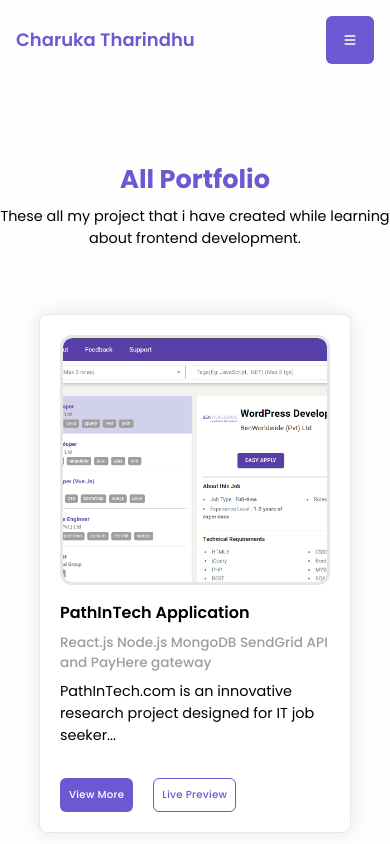
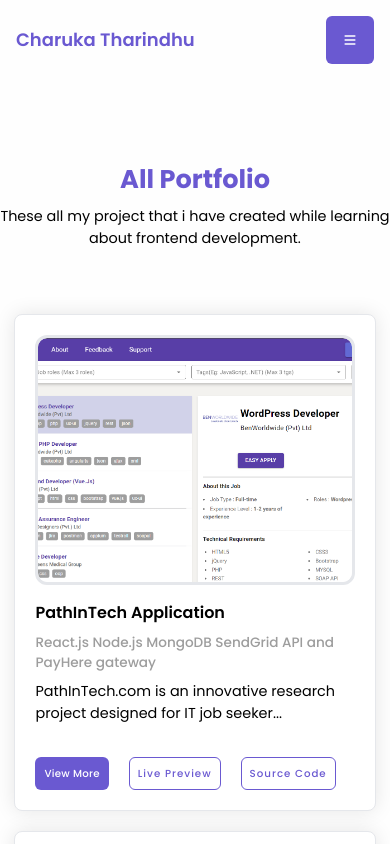
Before and after one commit to charuka97/personal-portfolio, a Next.js app: page /portfolio in a window 390 px wide. Shown: the top 844 px of the page. Built offline with nearby package versions, Linux system fonts and the light colour scheme.

Commit message:
fixed mobile view issue in portfolio

```diff
--- a/constants/data.js
+++ b/constants/data.js
@@ -252,7 +252,7 @@ export const exprienceList = [
     years: "2021 - 2022",
     work: "Fullstack Developer - Intern",
     time: "Full Time | Work From Home",
-    company: "Enuri Information System-EIS",
+    company: "Enuri Information System",
     description: "As a fullstack developer, I contributed to creation of application that called PathInTech and it is Innovative IT job platform, merging LinkedIn, Top Jobs, and Stack Overflow features.",
   },
 ];
--- a/pages/portfolio/index.jsx
+++ b/pages/portfolio/index.jsx
@@ -54,8 +54,8 @@ function PortfolioPage() {
         <SectionDescription>These all my project that i have created while learning about frontend development.</SectionDescription>
 
         {/* Portfolio Page Container */}
-        <div className="grid lg:grid-cols-3 md:grid-cols-2 grid-cols-1 lg:w-full w-[80%] lg:mx-0 mx-auto gap-10 mt-16 ">
-          {allPortfolioList.map(({ title, subtitle, img, description }, index) => (
+        <div className="grid lg:grid-cols-3 md:grid-cols-2 grid-cols-1 lg:w-full w-[92.6%] lg:mx-0 mx-auto gap-5 mt-16 ">
+          {allPortfolioList.map(({ title, subtitle, img, description,liveURl, githubURL }, index) => (
             <div
               key={index}
               className={`${
@@ -74,7 +74,7 @@ function PortfolioPage() {
                 <h4 className={`${theme === "light" ? "text-light" : "text-altLight"} font-medium xl:text-[1em] text-[0.85em]`}>{subtitle}</h4>
                 <p className="font-normal text-[0.9em]">{truncateString(description)}</p>
               </div>
-              <div className="flex items-center gap-x-5 xl:max-w-[85%] w-full mt-4">
+              <div className="flex items-center gap-x-5 xl:max-w-[80%] w-full mt-4">
                 <Button
                   href={"/portfolio"}
                   onClick={() => handleOpenModal(index)}
@@ -84,14 +84,31 @@ function PortfolioPage() {
                 >
                   View More
                 </Button>
+                {liveURl ? (
                     <Button
-                  href={"/portfolio"}
+                      href={liveURl}
                       type="outline-primary"
                       size="small"
-                  className="rounded-md text-center font-medium tracking-wide"
+                      className="rounded-md font-medium text-center"
                     >
                       Live Preview
                     </Button>
+                  ) : (
+                    ""
+                  )}
+
+                  {githubURL ? (
+                    <Button
+                      href={githubURL}
+                      type="outline-primary"
+                      size="small"
+                      className="rounded-md font-medium text-center"
+                    >
+                      Source Code
+                    </Button>
+                  ) : (
+                    ""
+                  )}
               </div>
             </div>
           ))}
--- a/sections/Portfolio.jsx
+++ b/sections/Portfolio.jsx
@@ -80,7 +80,7 @@ function Portfolio() {
         {/* Portfolio Section Content */}
         <motion.div
           variants={fadeIn("right", "tween", 0, 1)}
-          className="grid lg:grid-cols-3 md:grid-cols-2 grid-cols-1 lg:w-full w-[80%] lg:mx-0 mx-auto gap-10 mt-16"
+          className="grid lg:grid-cols-3 md:grid-cols-2 grid-cols-1 lg:w-full w-[92.6%] lg:mx-0 mx-auto gap-5 mt-16"
         >
           {portfolioList.map(
             (
--- a/sections/Works.jsx
+++ b/sections/Works.jsx
@@ -40,6 +40,7 @@ function Works() {
               key={index}
               className={`${theme === "light" ? "bg-white border-primary text-black" : "bg-altSecondary border-altPrimary text-white"} p-[35px] shadow-cardShadow rounded-md border-b-[3px] transition-all duration-300 hover:scale-105`}
             >
+
               <div className={`${theme === "light" ? "border-light/50" : "border-altLight/50"} flex flex-col leading-[30px] border-b-2 pb-3`}>
                 <h4 className="font-bold text-[1.3em]">{work}</h4>
                 <h5 className="font-medium text-[0.9em] italic">{time}</h5>
```
Lines whose indentation alone changed are shown as unchanged.
